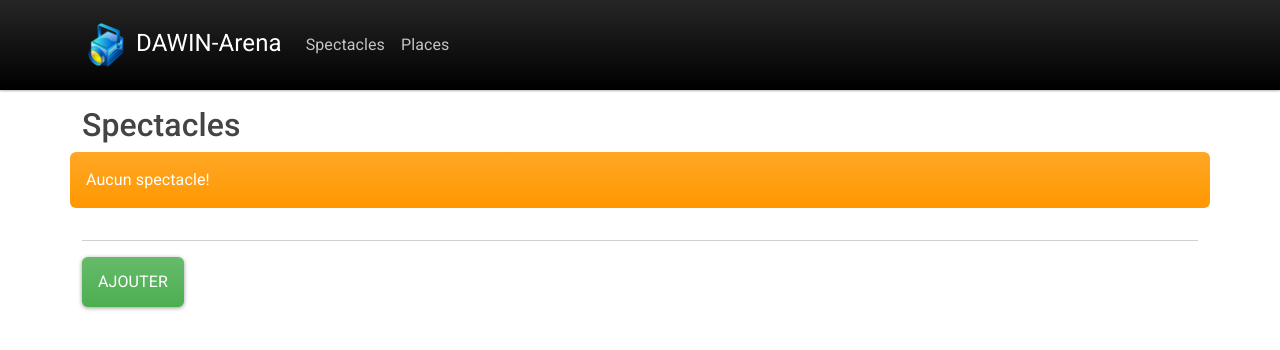
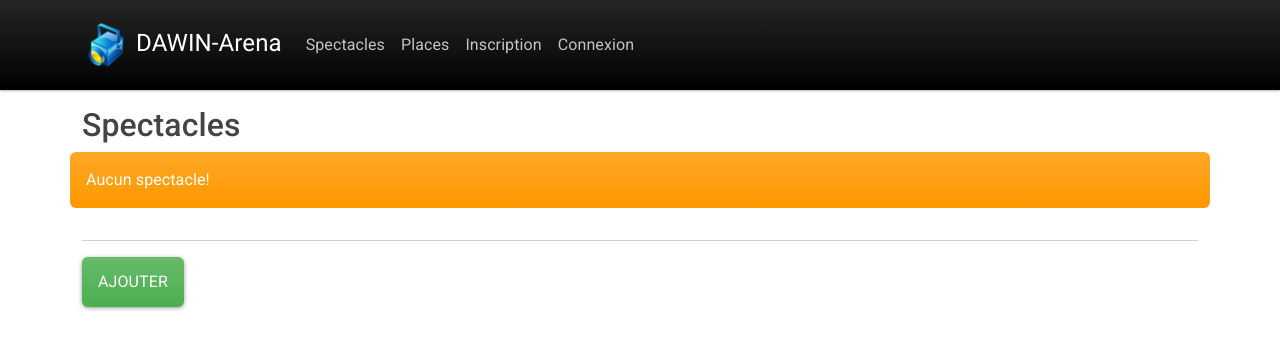
Before and after one commit to valmri/booking-2023, a Symfony app: template templates/show/index.html.twig in a window 1280 px wide. Shown: the top 350 px of the page. Run offline with Twig, Linux system fonts and the light colour scheme; the template is opened without the code that fills it, so the values that code supplies are empty; some libraries are stand-ins or nearby versions.

Commit message:
Liens inscription/connexion/déconnexion

```diff
--- a/templates/base.html.twig
+++ b/templates/base.html.twig
@@ -35,6 +35,19 @@
                         <li class="nav-item">
 							<a class="nav-link" href="{{ path('app_seat_index') }}">Places</a>
 						</li>
+
+                        {% if is_granted('ROLE_USER') %}
+                        <li class="nav-item">
+							<a class="nav-link" href="{{ path('app_logout') }}">Déconnexion</a>
+						</li>
+                        {% else %}
+                        <li class="nav-item">
+							<a class="nav-link" href="{{ path('app_register') }}">Inscription</a>
+						</li>
+                        <li class="nav-item">
+							<a class="nav-link" href="{{ path('app_login') }}">Connexion</a>
+						</li>
+                        {% endif %}
 					</ul>
 				</div>
 			</div>
```
